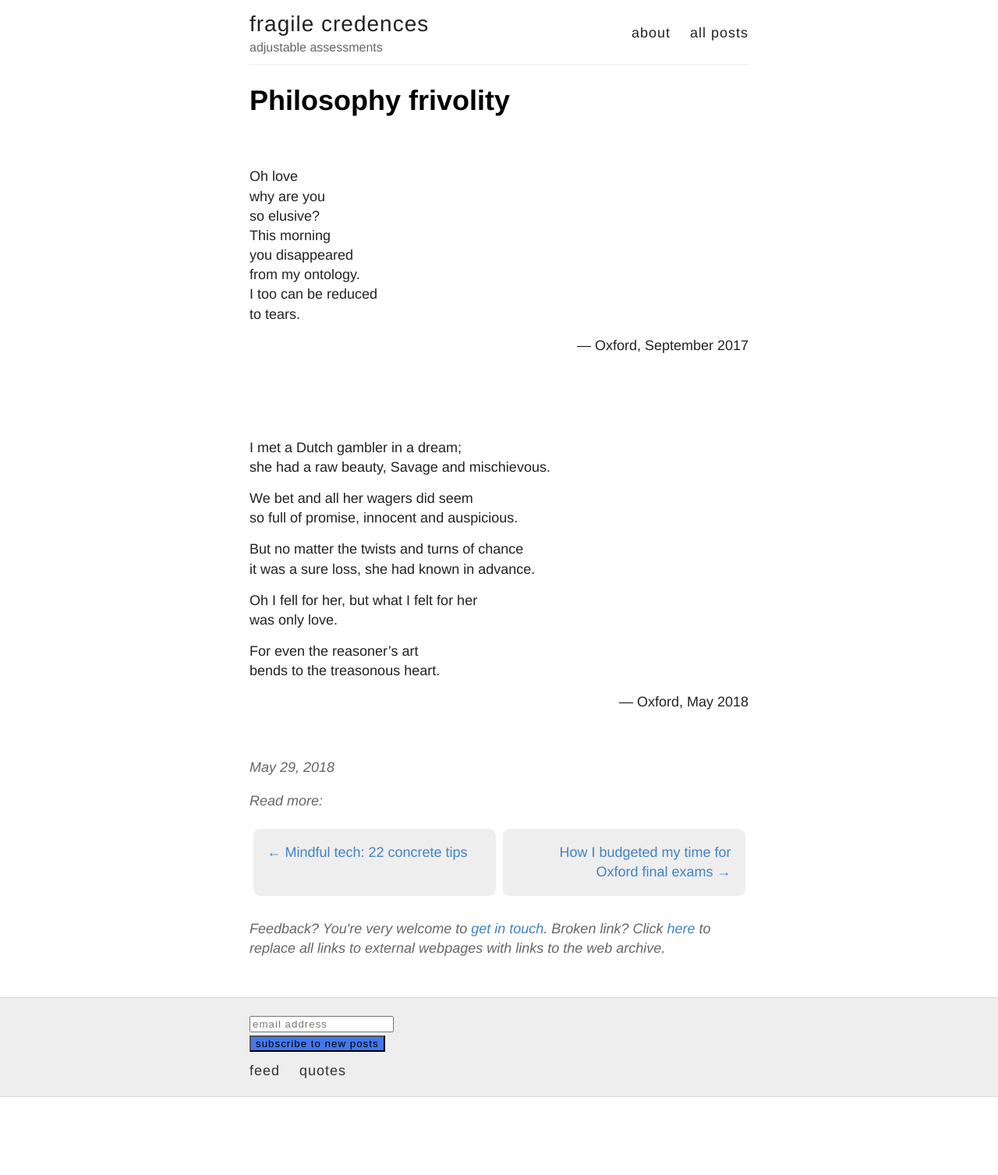
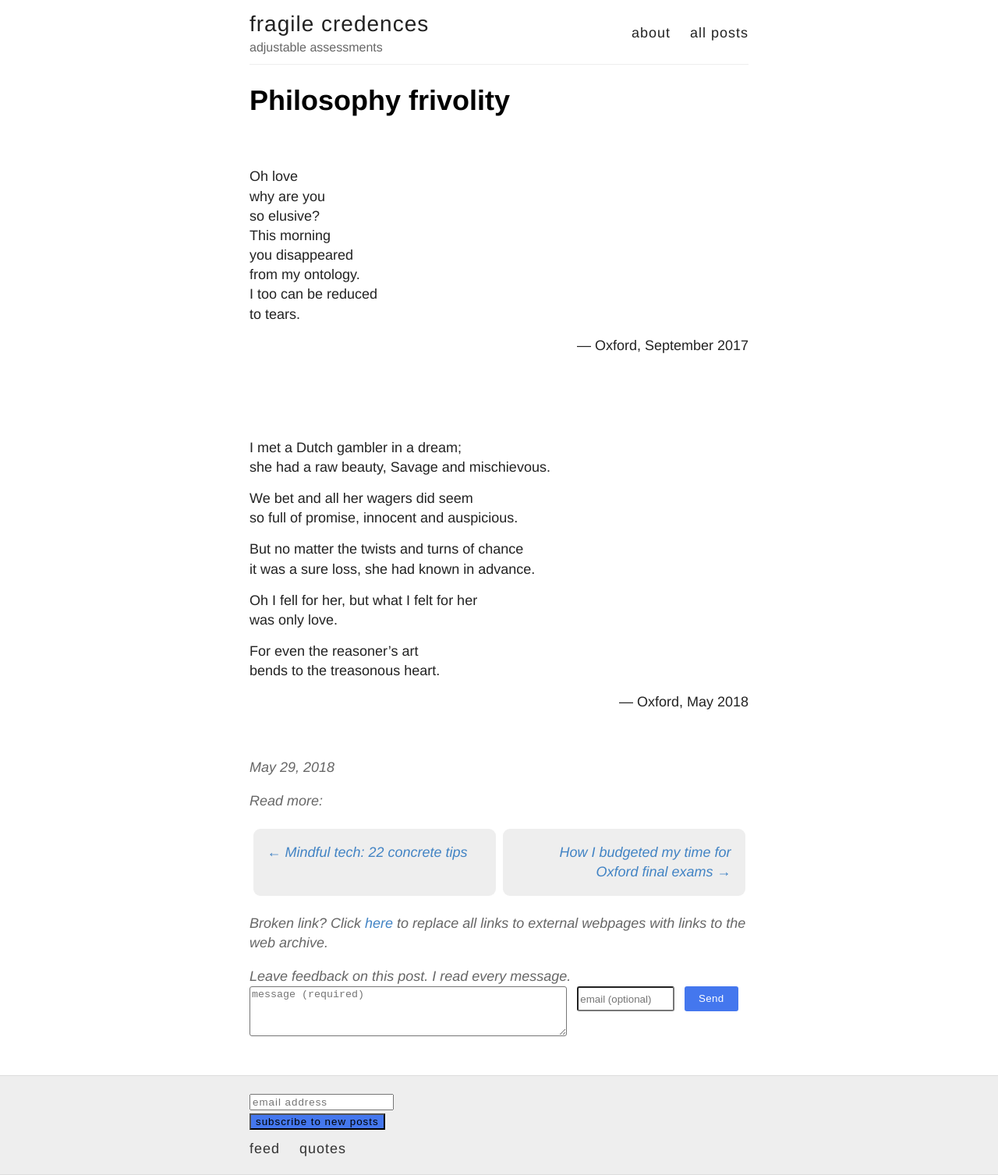
Before and after one commit to fragile-credences/fragile-credences.github.io, a Jekyll site: the page built from _posts/2018-05-29-frivolity.md, in a window 1280 px wide. Shown: the whole page at 78% size. Built offline with Jekyll 4.4.1, drawn with Linux system fonts in a browser that asks for light colours; comment, search, counter and statistics services are not loaded; before the commit the page ends 1407 px from its top, so only the background shows below that.

Commit message:
Add feedback form, improve CSS for bottom elements

```diff
--- /dev/null
+++ b/_includes/archive-links.html
@@ -0,0 +1,26 @@
+<script type="text/javascript">
+    function link_is_external(link_element) {return (link_element.host !== window.location.host);}
+
+    function archive_links() {
+    var links = document.links;
+    var thisHost = location.host;
+    var i = links.length;
+    var date = "{{page.date | date: "%Y%m%d"}}";
+
+    while (i--) {
+
+        if (links[i].href.slice(0) == "/" || links[i].getAttribute("href").slice(0, 3) == "../") {
+            continue;
+        }
+
+        if (link_is_external(links[i]) && !links[i].href.startsWith("mailto:") && !links[i].href.startsWith("http://web.archive.org/web/") && !links[i].href.startsWith("javascript:")) {
+
+           links[i].href = "http://web.archive.org/web/" +  date+ "/"+ encodeURIComponent(links[i].href);
+
+        }
+        };
+  }
+  </script>
+<div>
+  Broken link? Click <a href="javascript:archive_links()">here</a> to replace all links to external webpages with links to the web archive.
+</div>
--- /dev/null
+++ b/_includes/back-forward-nav.html
@@ -0,0 +1,9 @@
+<div> Read more:</div>
+  <div class="PageNavigation">
+    {% if page.previous.url %}
+    <a class="prev" href="{{page.previous.url}}">←&nbsp;{{page.previous.title}}</a>
+    {% endif %}
+    {% if page.next.url %}
+    <a class="next" href="{{page.next.url}}">{{page.next.title}}&nbsp;→ </a>
+  {% endif %}
+  </div>
--- /dev/null
+++ b/_includes/feedback-form.html
@@ -0,0 +1,72 @@
+<div>Leave feedback on this post. I read every message.
+    <div>
+        <form id="feedbackForm">
+            <style>
+
+                .feedbackContainer{display: flex; align-items: flex-start; }
+                .feedbackContainer > * {margin-right:1em; border-radius: 3px;}
+                .emailField {margin-right: 1em; height: 32px; width: 30%}
+                .hiddenField {display: none}
+                .feedbackMsgField {height: 64px; width: 100%}
+            </style>
+
+            <div class="feedbackContainer">
+                <textarea class="feedbackMsgField" name="message" id="message" required placeholder="message (required)"></textarea>
+                <input class = "emailField" name="email" id="email" placeholder="email (optional)">
+
+                <input class="hiddenField" name="url" value={{  site.baseurl  }}{{page.url}}>
+                <button>Send</button>
+            </div>
+            <div id="formResponse"></div>
+        </form>
+    </div>
+</div>
+
+<script>
+window.addEventListener( "load", function () {
+  function sendData() {
+
+    // tell the user we've started sending the message
+    document.getElementById("formResponse").innerText = 'Sending...'
+
+    const XHR = new XMLHttpRequest();
+
+    // Bind the FormData object and the form element
+    const FD = new FormData( form );
+
+    // Define what happens on successful data submission
+    XHR.addEventListener( "load", function(event) {
+        response = JSON.parse(event.target.responseText);
+        console.log(response)
+        if (response.result == 'success') {
+            document.getElementById("formResponse").innerText = 'Message received'
+        }
+        else {
+            document.getElementById("formResponse").innerText = 'Error'+response.error+'. Email me instead: tmkadamcz@gmail.com'
+        }
+
+       ;
+    } );
+
+    // Define what happens in case of error
+    XHR.addEventListener( "error", function( event ) {
+      document.getElementById("formResponse").innerText = 'Something went wrong.'
+    } );
+
+    // Set up our request
+    XHR.open( "POST", "https://script.google.com/macros/s/AKfycbyoukBNkm-PunNWVoXkqc6AvNUgRbxXCfxD_pX7VvtlRordfgg/exec" );
+
+    // The data sent is what the user provided in the form
+    XHR.send( FD );
+  }
+
+  // Access the form element...
+  const form = document.getElementById( "feedbackForm" );
+
+  // ...and take over its submit event.
+  form.addEventListener( "submit", function ( event ) {
+    event.preventDefault();
+    sendData();
+  } );
+} );
+</script>
--- /dev/null
+++ b/_includes/mailchimp-signup.html
@@ -0,0 +1,30 @@
+<!-- Begin MailChimp Signup Form -->
+            <link href="//cdn-images.mailchimp.com/embedcode/horizontal-slim-10_7.css" rel="stylesheet" type="text/css">
+            <style type="text/css">
+              #mc_embed_signup{clear:left; width:100%; padding-bottom:10px;}
+              #mc_embed_signup form {text-align:left;}
+              #mc_embed_signup input.email {
+                font-weight: 300;
+                letter-spacing: 1px;}
+              #mc_embed_signup .button {
+                font-weight: 300;
+                letter-spacing: 1px;}
+              #mc_embed_signup .button {background-color: #47e} /* equal to $darkerBlue from _variables.css */
+              #mc_embed_signup .button:hover {background-color: #365FBE}
+              #mc_embed_signup .button {-webkit-appearance:none}
+
+
+              /* Add your own MailChimp form style overrides in your site stylesheet or in this style block.
+                 We recommend moving this block and the preceding CSS link to the HEAD of your HTML file. */
+            </style>
+            <div id="mc_embed_signup">
+            <form action="https://github.us17.list-manage.com/subscribe/post?u=1ab1b106c46d0212e76add1ae&amp;id=361687626b" method="post" id="mc-embedded-subscribe-form" name="mc-embedded-subscribe-form" class="validate" target="_blank" novalidate>
+                <div id="mc_embed_signup_scroll">
+                <input type="email" value="" name="EMAIL" class="email" id="mce-EMAIL" placeholder="email address" required>
+                <!-- real people should not fill this in and expect good things - do not remove this or risk form bot signups-->
+                <div style="position: absolute; left: -5000px;" aria-hidden="true"><input type="text" name="b_1ab1b106c46d0212e76add1ae_361687626b" tabindex="-1" value=""></div>
+                <div class="clear"><input type="submit" value="subscribe to new posts" name="subscribe" id="mc-embedded-subscribe" class="button"></div>
+                </div>
+            </form>
+            </div>
+          <!--End mc_embed_signup-->
--- a/_layouts/default.html
+++ b/_layouts/default.html
@@ -73,37 +73,8 @@
       <div class="container">
         <footer class="footer">
           <!-- {% include svg-icons.html %} -->
-          <!-- Begin MailChimp Signup Form -->
-            <link href="//cdn-images.mailchimp.com/embedcode/horizontal-slim-10_7.css" rel="stylesheet" type="text/css">
-            <style type="text/css">
-              #mc_embed_signup{clear:left; width:100%; padding-bottom:10px;}
-              #mc_embed_signup form {text-align:left;}
-              #mc_embed_signup input.email {
-                font-weight: 300;
-                letter-spacing: 1px;}
-              #mc_embed_signup .button {
-                font-weight: 300;
-                letter-spacing: 1px;}
-              #mc_embed_signup .button {background-color: #47e} /* equal to $darkerBlue from _variables.css */
-              #mc_embed_signup .button:hover {background-color: #365FBE}
-              #mc_embed_signup .button {-webkit-appearance:none}
+          {% include mailchimp-signup.html %}
 
-
-              /* Add your own MailChimp form style overrides in your site stylesheet or in this style block.
-                 We recommend moving this block and the preceding CSS link to the HEAD of your HTML file. */
-            </style>
-            <div id="mc_embed_signup">
-            <form action="https://github.us17.list-manage.com/subscribe/post?u=1ab1b106c46d0212e76add1ae&amp;id=361687626b" method="post" id="mc-embedded-subscribe-form" name="mc-embedded-subscribe-form" class="validate" target="_blank" novalidate>
-                <div id="mc_embed_signup_scroll">
-              <!-- <label for="mce-EMAIL">Subscribe to our mailing list</label> -->
-              <input type="email" value="" name="EMAIL" class="email" id="mce-EMAIL" placeholder="email address" required>
-                <!-- real people should not fill this in and expect good things - do not remove this or risk form bot signups-->
-                <div style="position: absolute; left: -5000px;" aria-hidden="true"><input type="text" name="b_1ab1b106c46d0212e76add1ae_361687626b" tabindex="-1" value=""></div>
-                <div class="clear"><input type="submit" value="subscribe to new posts" name="subscribe" id="mc-embedded-subscribe" class="button"></div>
-                </div>
-            </form>
-            </div>
-          <!--End mc_embed_signup-->
 
           <!-- BOTTOM NAVBAR -->
           <div>
--- a/_layouts/post.html
+++ b/_layouts/post.html
@@ -19,43 +19,8 @@ layout: default
 {% include disqus.html %}
 </article>
 
-<!-- links to other posts -->
-  <div class="extra-element"> Read more:</div>
-  <div class="PageNavigation">
-    {% if page.previous.url %}
-    <a class="prev" href="{{page.previous.url}}">←&nbsp;{{page.previous.title}}</a>
-    {% endif %}
-    {% if page.next.url %}
-    <a class="next" href="{{page.next.url}}">{{page.next.title}}&nbsp;→ </a>
-  {% endif %}
-  </div>
-
-<!-- feedback section -->
-<div class="extra-element">
-  <br> Feedback? You're very welcome to <a href="mailto:tmkadamcz@gmail.com">get in touch</a>.
-
-  <script type="text/javascript">
-    function link_is_external(link_element) {return (link_element.host !== window.location.host);}
-
-    function archive_links() {
-    var links = document.links;
-    var thisHost = location.host;
-    var i = links.length;
-    var date = "{{page.date | date: "%Y%m%d"}}";
-
-    while (i--) {
-
-        if (links[i].href.slice(0) == "/" || links[i].getAttribute("href").slice(0, 3) == "../") {
-            continue;
-        }
-
-        if (link_is_external(links[i]) && !links[i].href.startsWith("mailto:") && !links[i].href.startsWith("http://web.archive.org/web/") && !links[i].href.startsWith("javascript:")) {
-
-           links[i].href = "http://web.archive.org/web/" +  date+ "/"+ encodeURIComponent(links[i].href);
-
-        }
-        };
-  }
-  </script>
-  Broken link? Click <a href="javascript:archive_links()">here</a> to replace all links to external webpages with links to the web archive.
+<div class="extra-element-container">
+{% include back-forward-nav.html %}
+{% include archive-links.html %}
+{% include feedback-form.html %}
 </div>
--- a/style.scss
+++ b/style.scss
@@ -358,8 +358,17 @@ table tbody tr:last-child {
 #### tom's hacky stuff
 */
 .extra-element {
-  font-style: italic;
-  color: $gray;
+
+}
+
+.extra-element-container > * {
+    margin-top: 1em;
+    font-style: italic;
+    color: $gray;
+}
+
+.extra-element-container > *:first-child {
+    margin-top: 0px;
 }
 
 .footnotes::before {
@@ -396,7 +405,7 @@ table tbody tr:last-child {
   flex-wrap: wrap;
   width: auto;
   overflow: hidden;
-  padding-top: 1em;
+  /*padding-top: 1em;*/
 }
 
 .PageNavigation .prev {
@@ -416,3 +425,26 @@ table tbody tr:last-child {
   flex: 1 1 0;
   flex-basis: 16em;
 }
+
+button {
+  color: #fff;
+  background-color: #47e;
+  -webkit-appearance:none;
+  border: none;
+  -webkit-border-radius: 3px;
+  -moz-border-radius: 3px;
+  border-radius: 3px;
+  letter-spacing: .03em;
+  box-sizing:border-box;
+  height:32px;
+  line-height:32px;
+  padding:0 18px;
+  display: inline-block;
+  margin: 0;
+  transition: all 0.23s ease-in-out 0s;
+}
+
+button:hover {
+  background-color: #365FBE;
+  cursor: pointer;
+}
```
